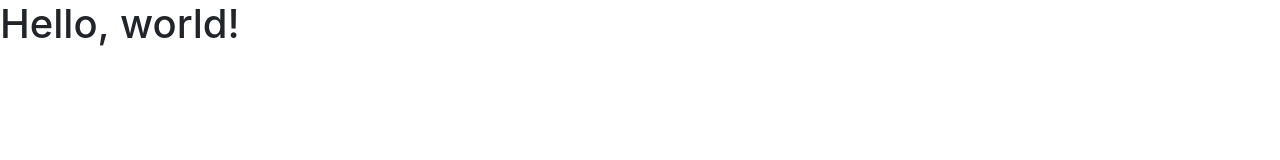
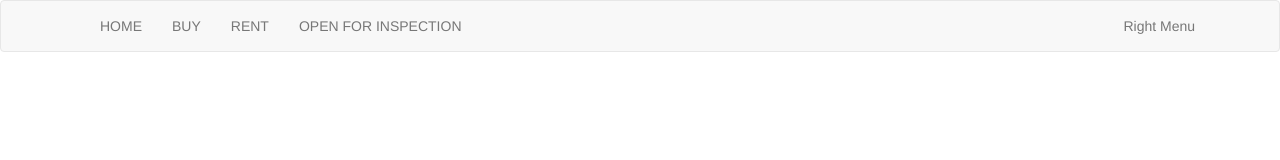
Before and after one commit to riobahtiar/propertysale, a plain HTML site: page index.html in a window 1280 px wide. Drawn offline with nearby package versions, Linux system fonts and the light colour scheme.

Commit message:
doing navbar :dancer:

```diff
--- a/index.html
+++ b/index.html
@@ -4,25 +4,42 @@
     <meta charset="utf-8">
     <meta http-equiv="X-UA-Compatible" content="IE=edge">
     <meta name="viewport" content="width=device-width, initial-scale=1">
-    <!-- The above 3 meta tags *must* come first in the head; any other head content must come *after* these tags -->
-    <title>Bootstrap 101 Template</title>
-
-    <!-- Bootstrap -->
-    <link href="css/bootstrap.min.css" rel="stylesheet">
-
-    <!-- HTML5 shim and Respond.js for IE8 support of HTML5 elements and media queries -->
-    <!-- WARNING: Respond.js doesn't work if you view the page via file:// -->
+    <title>Property Release from PT. Softwareseni</title>
+    <link href="./assets/stylesheets/styles.css" rel="stylesheet">
     <!--[if lt IE 9]>
       <script src="https://oss.maxcdn.com/html5shiv/3.7.2/html5shiv.min.js"></script>
       <script src="https://oss.maxcdn.com/respond/1.4.2/respond.min.js"></script>
     <![endif]-->
   </head>
   <body>
-    <h1>Hello, world!</h1>
+    <!-- navbar -->
+<!-- Navbar Two -->
+  <nav class="navbar navbar-default navbar-two">
+    <!-- Collect the nav links, forms, and other content for toggling -->
+    <div class="container">
+     <div class="navbar-header text-center">
+      <button type="button" class="navbar-toggle collapsed" data-toggle="collapse" data-target="#nav-sofwareseni" aria-expanded="false">
+        <span class="text-center"><i class="fa fa-reorder"> </i></span>
+      </button>
+    </div>
+    <div class="collapse navbar-collapse" id="nav-sofwareseni">
+      <ul class="nav navbar-nav">
+        <li><a href="#">HOME</a></li>
+        <li><a href="#">BUY</a></li>
+        <li><a href="#">RENT</a></li>
+        <li><a href="#">OPEN FOR INSPECTION</a></li>
+      </ul>
+
+      <ul class="nav navbar-nav navbar-right">
+        <li><a><i class="fa "> </i> Right Menu</a></li>
+      </ul>
+    </div><!-- /.navbar-collapse -->
+    </div>
+</nav><!-- /. Navbar Two -->
 
     <!-- jQuery (necessary for Bootstrap's JavaScript plugins) -->
     <script src="https://ajax.googleapis.com/ajax/libs/jquery/1.11.3/jquery.min.js"></script>
     <!-- Include all compiled plugins (below), or include individual files as needed -->
-    <script src="js/bootstrap.min.js"></script>
+    <script src="assets/bootstrap.min.js"></script>
   </body>
 </html>
```
